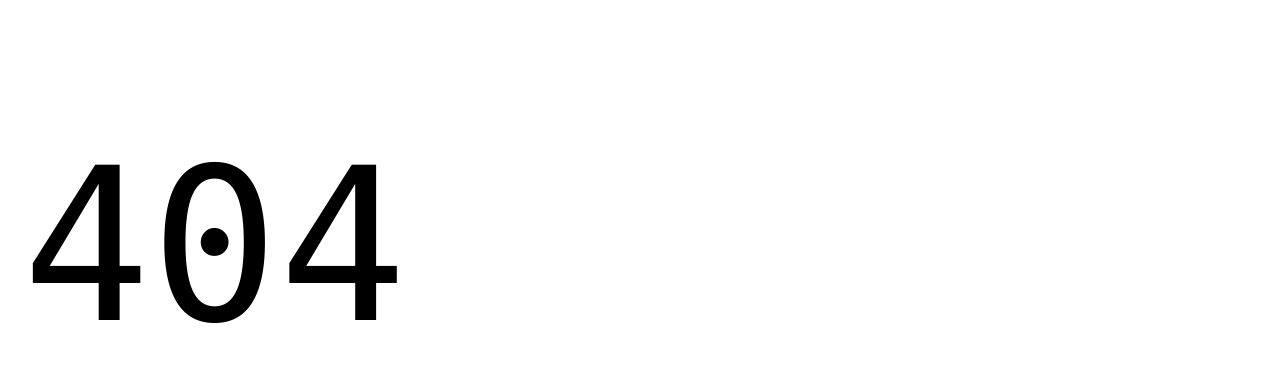
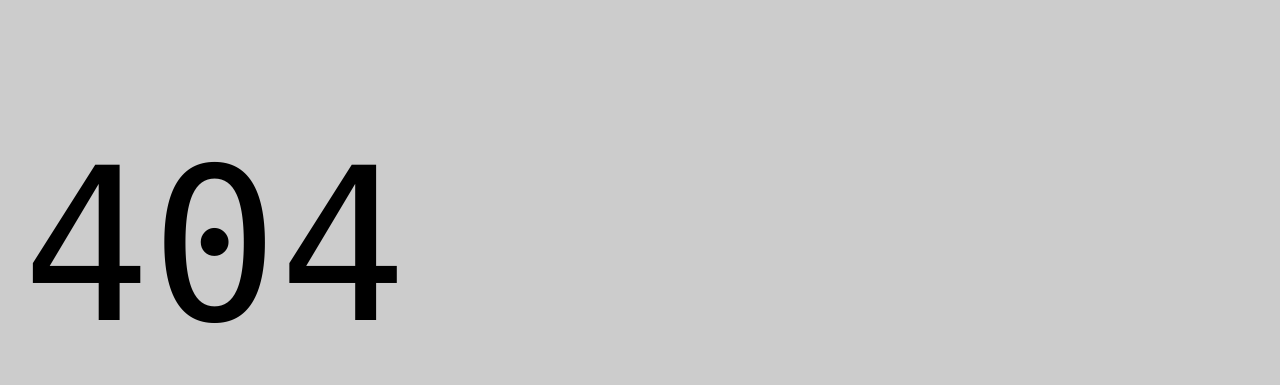
Before and after one commit to cgoudie/my-website, a website: page 404.html in a window 1280 px wide. Shown: the part 62-447 px from the top of the page. Drawn offline with Linux system fonts and the light colour scheme; files whose address does not match are found by name.

Commit message:
color change

```diff
--- a/styles/styles.css
+++ b/styles/styles.css
@@ -14,7 +14,7 @@
   /* colors */
   --link-color: #035fe6;
   --link-hover-color: #136ff6;
-  --background-color: #fff;
+  --background-color: #ccc;
   --overlay-background-color: #eee;
   --highlight-background-color: #ccc;
   --text-color: #000;
```
